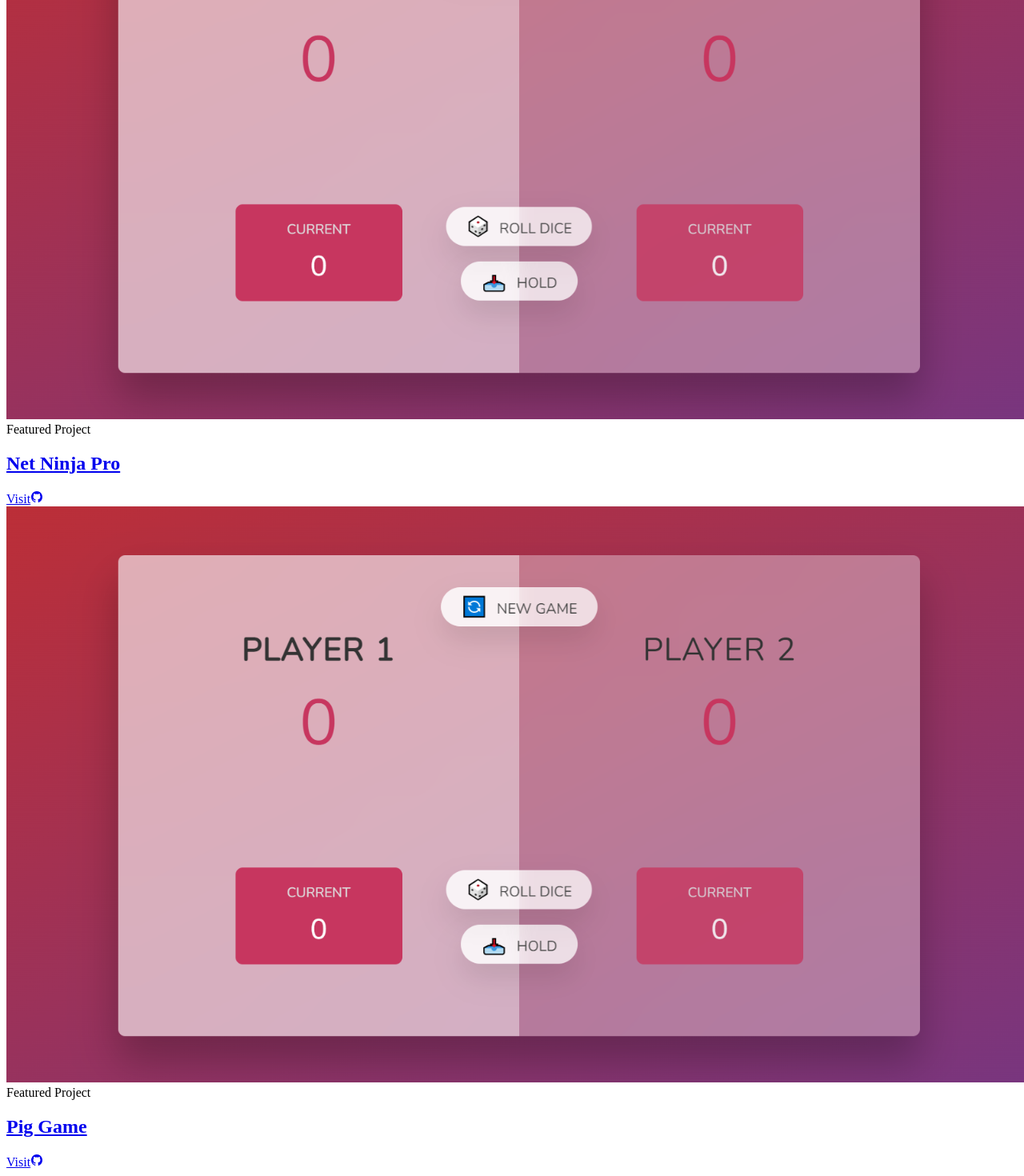
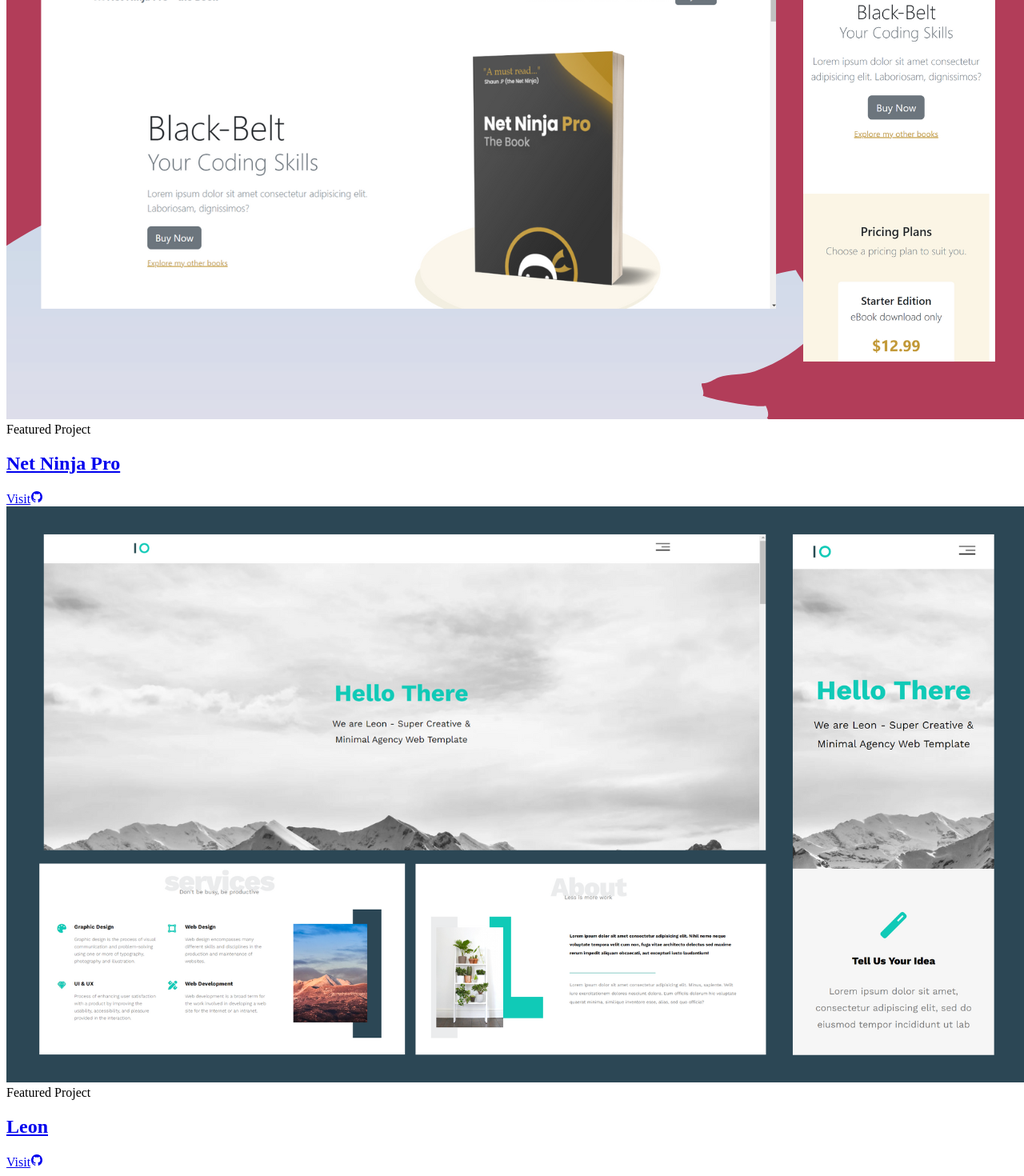
Before and after one commit to AbdelwahabTop/Next.js-Developer-Portfolio, a Next.js app: page /projects in a window 1280 px wide. Shown: the part 6992-8462 px from the top of the page at 80% size. Built offline with nearby package versions, Linux system fonts and the light colour scheme.

Commit message:
Upload some projects

```diff
--- a/src/pages/projects.js
+++ b/src/pages/projects.js
@@ -13,6 +13,8 @@
 import bankistMarkiting from "../../public/images/projects/bankist-markiting.png";
 import mapty from "../../public/images/projects/Mapty.png";
 import pigGame from "../../public/images/projects/pig-game.png";
+import netNinja from "../../public/images/projects/net-ninja.png";
+import leon from "../../public/images/projects/leon.png";
 import { motion } from "framer-motion";
 import TransitionEffect from "@/components/TransitionEffect";
 
@@ -236,17 +238,17 @@
                 title="Net Ninja Pro"
                 link="https://net-ninja-pro.netlify.app/"
                 type="Featured Project"
-                img={pigGame}
+                img={netNinja}
                 github="https://github.com/AbdelwahabTop/net-ninja-bootstrap"
               />
             </div>
             <div className="col-span-6 sm:col-span-12">
               <Project
-                title="Pig Game"
-                link="https://pig-game-abdelwa7ab.netlify.app/"
+                title="Leon"
+                link="https://leon-abdelwa7ab.netlify.app/"
                 type="Featured Project"
-                img={pigGame}
-                github="https://github.com/AbdelwahabTop/Pig-game"
+                img={leon}
+                github="https://github.com/AbdelwahabTop/Leon"
               />
             </div>
           </div>
```
Also changed, not shown: public/images/projects/leon.png (added), public/images/projects/net-ninja.png (added).
